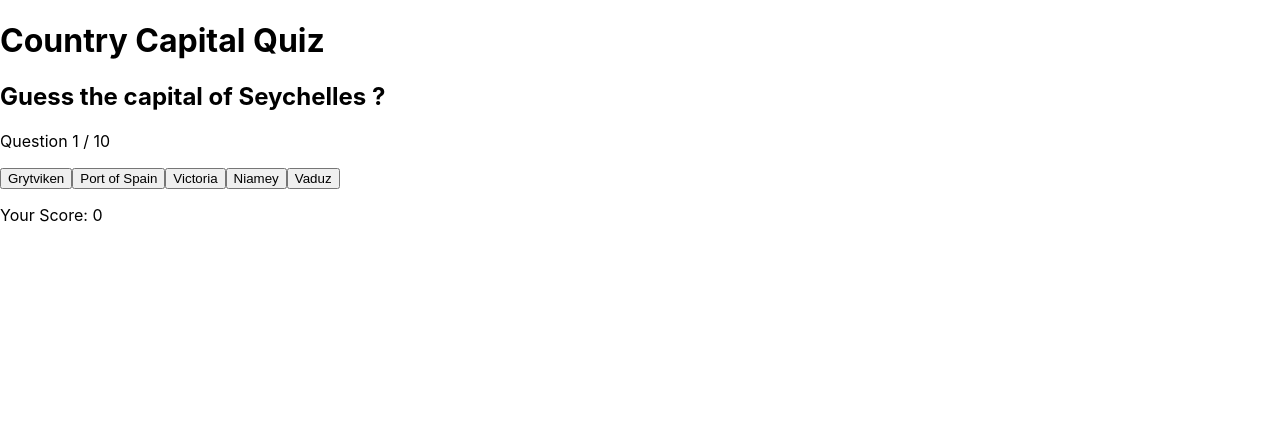
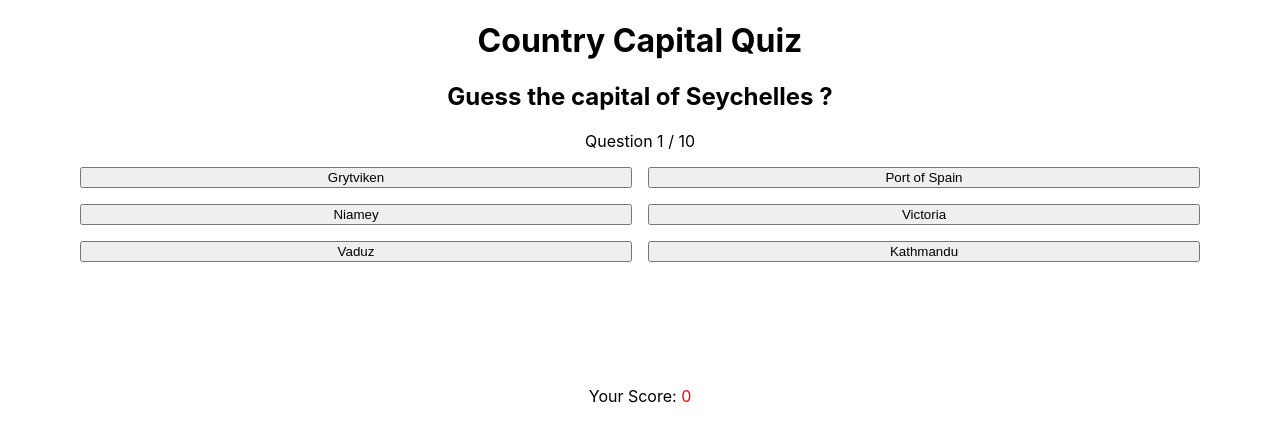
Before and after one commit to craig-dsilva/country-capital-quiz, a React (Create React App) app: page / in a window 1280 px wide. Shown: the top 442 px of the page. Built offline with nearby package versions, Linux system fonts and the light colour scheme; the HTML template or start-up script is replaced by a standard one.

Commit message:
some styling

```diff
--- a/src/App.tsx
+++ b/src/App.tsx
@@ -31,7 +31,7 @@ const App = () => {
 
   useEffect(() => {
     const arr = [];
-    for (let i = 0; i < 4; i++) {
+    for (let i = 0; i < 5; i++) {
       arr.push(Countries[Math.floor(Math.random() * Countries.length)]);
     }
     arr.splice(Math.floor(Math.random() * 4), 0, currentCountry);
--- a/src/containers/Quiz.tsx
+++ b/src/containers/Quiz.tsx
@@ -51,6 +51,7 @@ const Quiz: React.FC<QuizInterface> = ({
     <div className="quiz">
       <h2>Guess the capital of {currentCountry.name} ?</h2>
       <p>Question {questionNumber} / 10</p>
+      <div className="options">
         {options.map(
           (option: { name: string; capital: string }, index: number) => (
             <Guess
@@ -61,9 +62,30 @@ const Quiz: React.FC<QuizInterface> = ({
             />
           )
         )}
-      {incorrectText ? <p>Incorrect!</p> : correctText && <p>Correct!</p>}
-      {incorrectText && <p>Correct Answer: {currentCountry.capital}</p>}
-      <p>Your Score: {score}</p>
+      </div>
+      <p
+        style={{
+          color: '#0f0',
+          visibility: !correctText ? 'hidden' : 'visible',
+        }}
+      >
+        Correct!
+      </p>
+      <p
+        style={{
+          color: '#f00',
+          visibility: !incorrectText ? 'hidden' : 'visible',
+        }}
+      >
+        Incorrect!
+      </p>
+      <p style={{ visibility: !incorrectText ? 'hidden' : 'visible' }}>
+        Correct Answer: {currentCountry.capital}
+      </p>
+      <p>
+        Your Score:{' '}
+        <span style={{ color: score >= 7 ? '#0f0' : '#f00' }}>{score}</span>
+      </p>
     </div>
   );
 };
--- a/src/index.css
+++ b/src/index.css
@@ -5,9 +5,21 @@ body {
     sans-serif;
   -webkit-font-smoothing: antialiased;
   -moz-osx-font-smoothing: grayscale;
+  text-align: center;
 }
 
 code {
   font-family: source-code-pro, Menlo, Monaco, Consolas, 'Courier New',
     monospace;
 }
+
+.options {
+  display: grid;
+  grid-template-columns: repeat(2, 1fr);
+  grid-gap: 1em;
+  margin: 0 5em;
+}
+
+.correct-answer {
+  visibility: hidden;
+}
```
Lines whose indentation alone changed are shown as unchanged.
